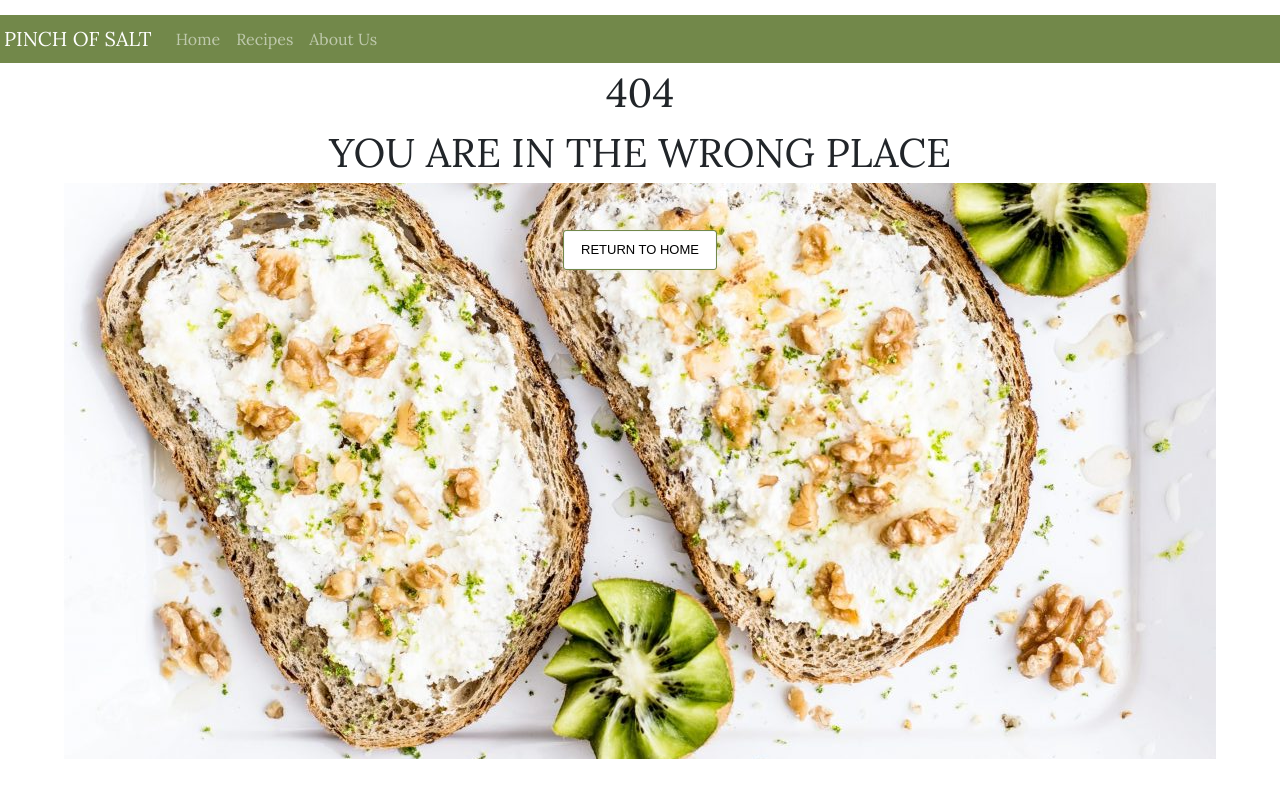
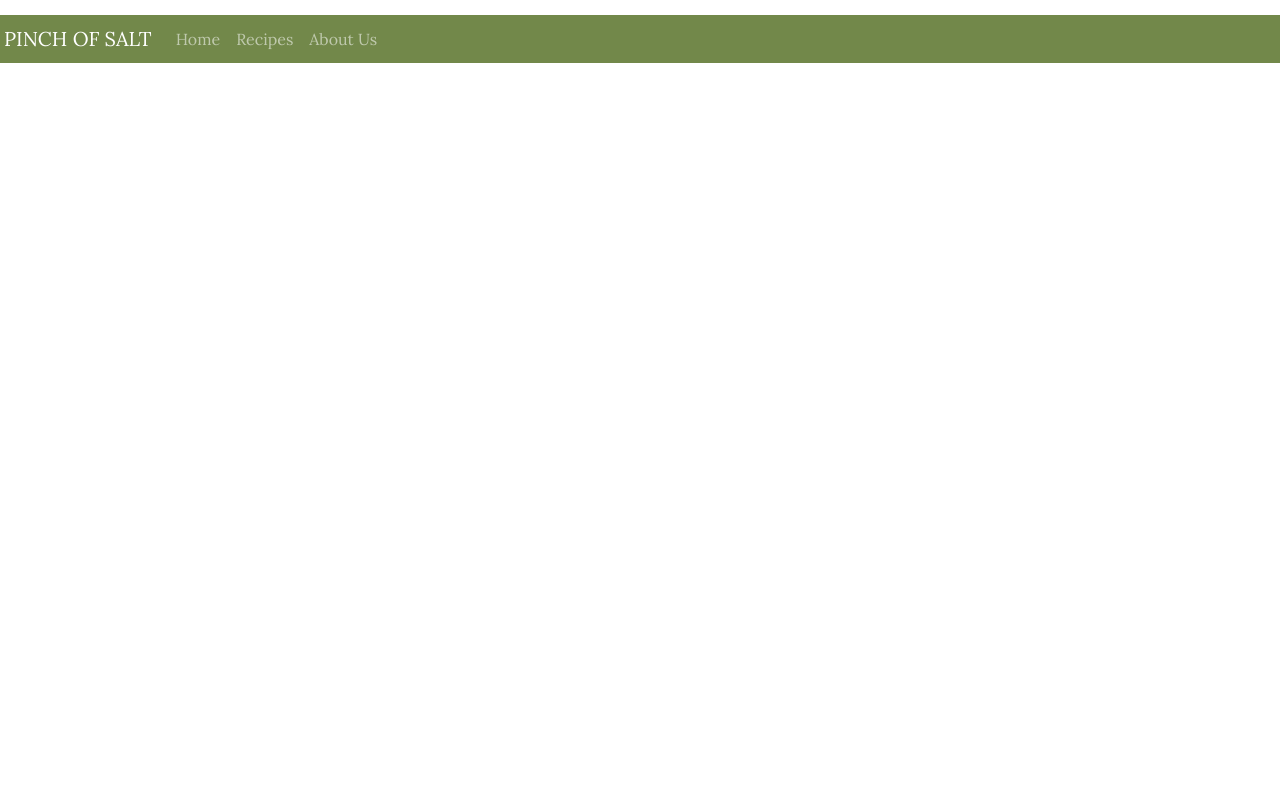
Before and after one commit to sarakhaled95/dish_delights, a React (Create React App) app: page / in a window 1280 px wide. Before the commit this address had no page. Built offline with nearby package versions, Linux system fonts and the light colour scheme; a web font is replaced by a local one.

Commit message:
small update on default page

```diff
--- a/src/App.css
+++ b/src/App.css
@@ -61,4 +61,5 @@ body {
 .footer {
     height: 40px;
     margin-top: -15px;
+
 }
--- a/src/App.js
+++ b/src/App.js
@@ -20,7 +20,7 @@ class App extends Component {
                         <Route path='/pinch-of-salt-app/recipes' exact element={<Recipes />} />
                         <Route path='/pinch-of-salt-app/recipes/:label' element={<RecipeList />} />
                         <Route path='/pinch-of-salt-app/about' element={<About /> } />
-                <Route path='/*' element={<Default />} />
+                        <Route path='/pinch-of-salt-app/*' element={<Default />} />
             </Routes>
             </>
             </Router>
--- a/src/pages/Default.js
+++ b/src/pages/Default.js
@@ -6,7 +6,7 @@ export default class Default extends Component {
             <div className="bgdefault">
                 <div className="default">404</div>
                 <div className="default">YOU ARE IN THE WRONG PLACE</div>
-                <Link to="/" className="secondary-title btn btn-light btn-lg mt-5">RETURN TO HOME</Link>
+                <Link to="/pinch-of-salt-app/" className="secondary-title btn btn-light btn-lg mt-5">RETURN TO HOME</Link>
             </div>
         );
     }
```
